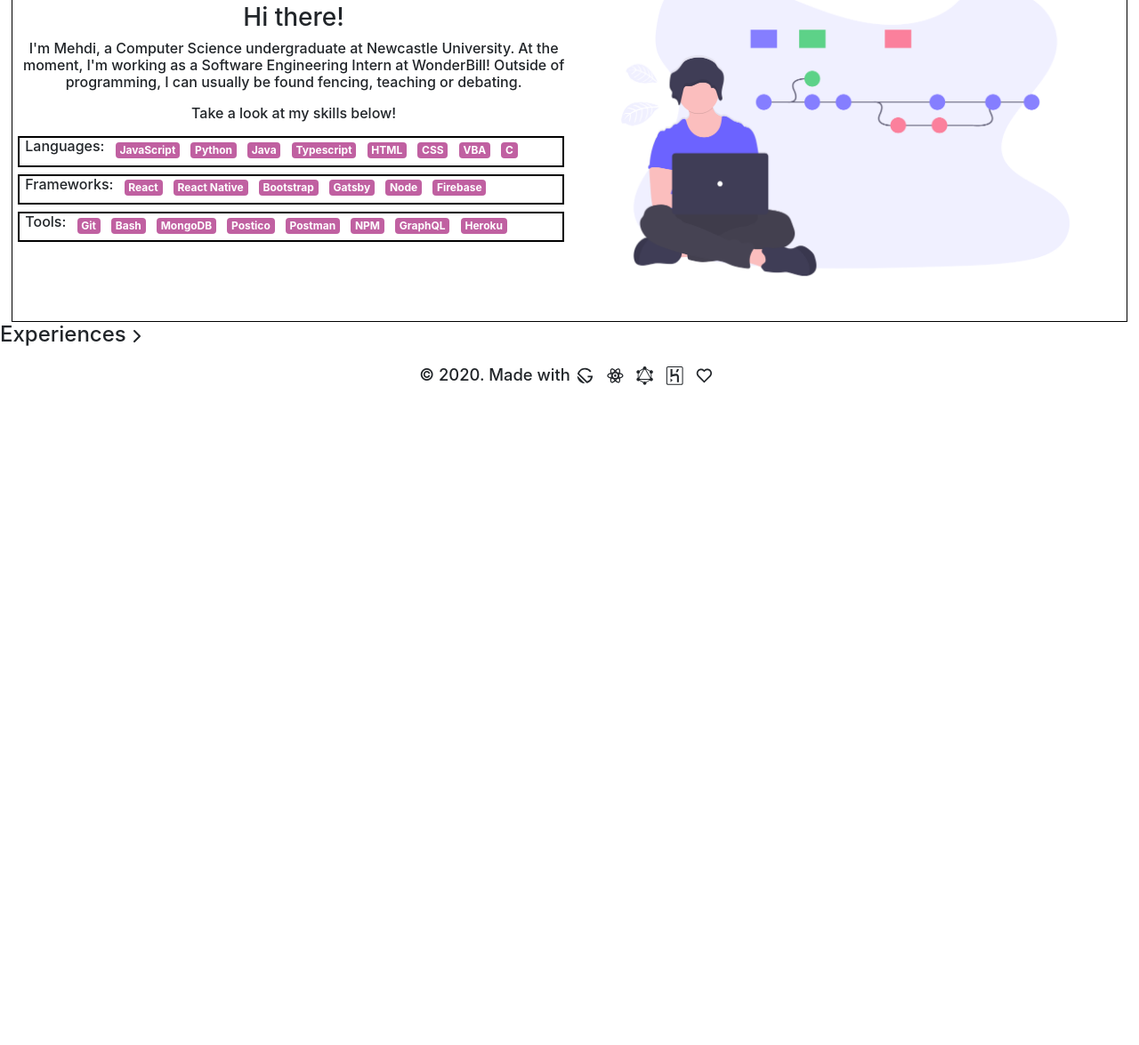
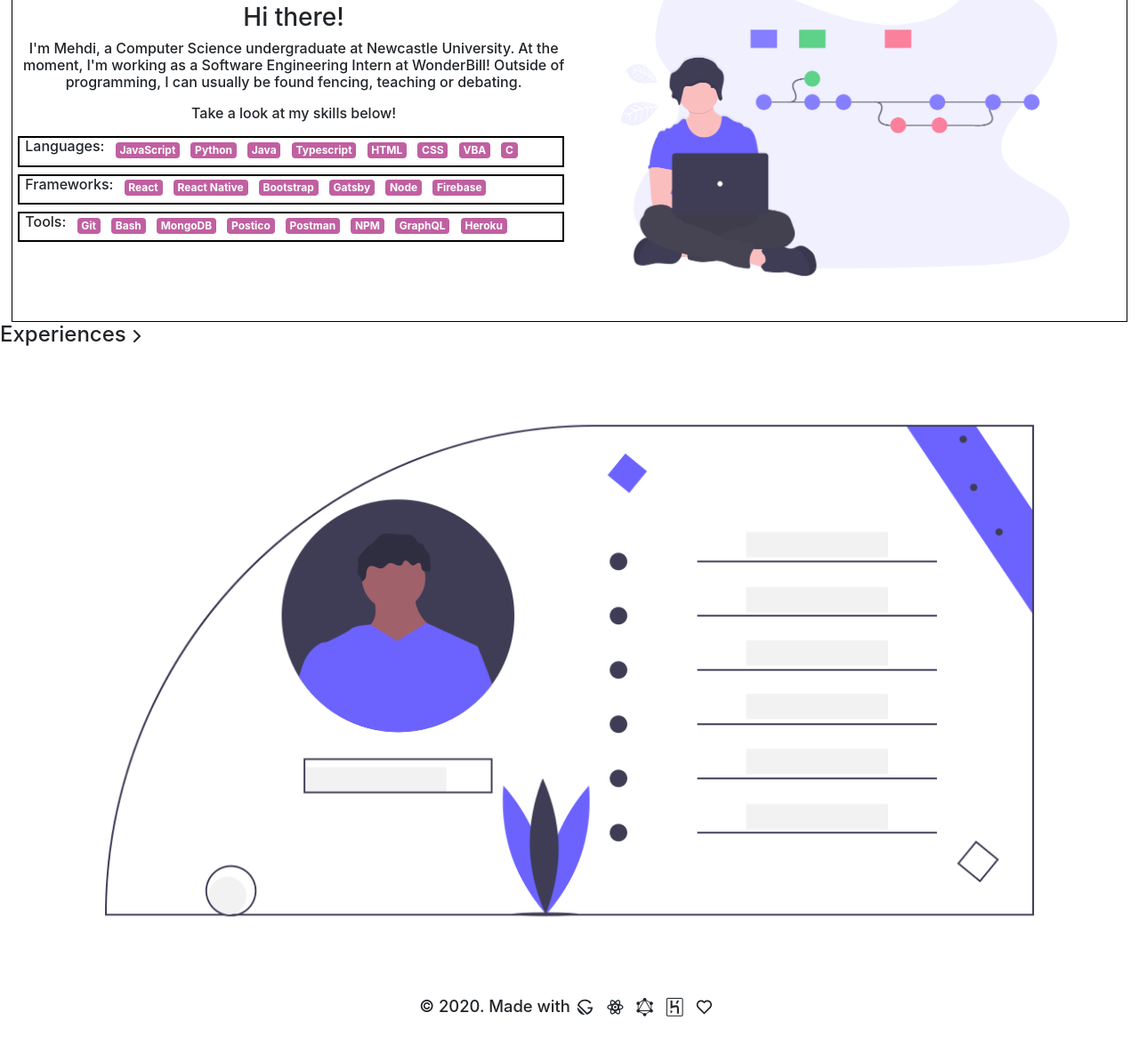
Before and after one commit to MehdiNV/personal-website, a Gatsby site in the folder website/: page / in a window 1280 px wide. Shown: the part 467-1642 px from the top of the page at 89% size. Before the commit the page ends 933 px from the top, so only its background shows below. Built offline with nearby package versions, Linux system fonts and the light colour scheme; Gatsby itself is replaced by a stand-in of ours.

Commit message:
Adding gatsby-image component for experiences

```diff
--- a/website/src/components/contentSection.js
+++ b/website/src/components/contentSection.js
@@ -3,6 +3,7 @@ import { FiChevronRight} from "react-icons/fi";
 import SectionLayout from './sectionLayout'
 import './componentsCSS/contentSection.css'
 import About from './about'
+import Experiences from './experiences'
 
 // A section should have:
 // Heading (e.g. About)
@@ -15,6 +16,7 @@ const ContentSection = () => {
       <SectionLayout sectionTitle = "About" />
       <About />
       <SectionLayout sectionTitle = "Experiences" />
+      <Experiences />
     </div>
   )
 }
--- /dev/null
+++ b/website/src/components/experiences.js
@@ -0,0 +1,15 @@
+import React from "react"
+import ExperiencesImage from './ExperiencesImage'
+
+const Experiences = () => {
+  return (
+      <>
+        <div class = "experienceSection">
+          <ExperiencesImage />
+        </div>
+      </>
+  )
+}
+
+
+export default Experiences;
--- /dev/null
+++ b/website/src/components/experiencesImage.js
@@ -0,0 +1,24 @@
+import React from "react"
+import { useStaticQuery, graphql } from "gatsby"
+import Img from "gatsby-image"
+
+const ExperiencesImage = ({imageName}) => {
+  const data = useStaticQuery(graphql`
+    query {
+      file(relativePath: { eq: "personalInfo.png" }) {
+        childImageSharp {
+          fluid (quality: 100){
+            ...GatsbyImageSharpFluid
+          }
+        }
+      }
+    }
+  `)
+
+  return <Img
+    fluid={data.file.childImageSharp.fluid}
+    alt="About Image from unDraw"
+  />
+}
+
+export default ExperiencesImage
```
Also changed, not shown: website/src/images/drawing.png (added), website/src/images/personalInfo.png (added), website/src/images/pondering.png (added), website/src/images/postOnline.png (added).
